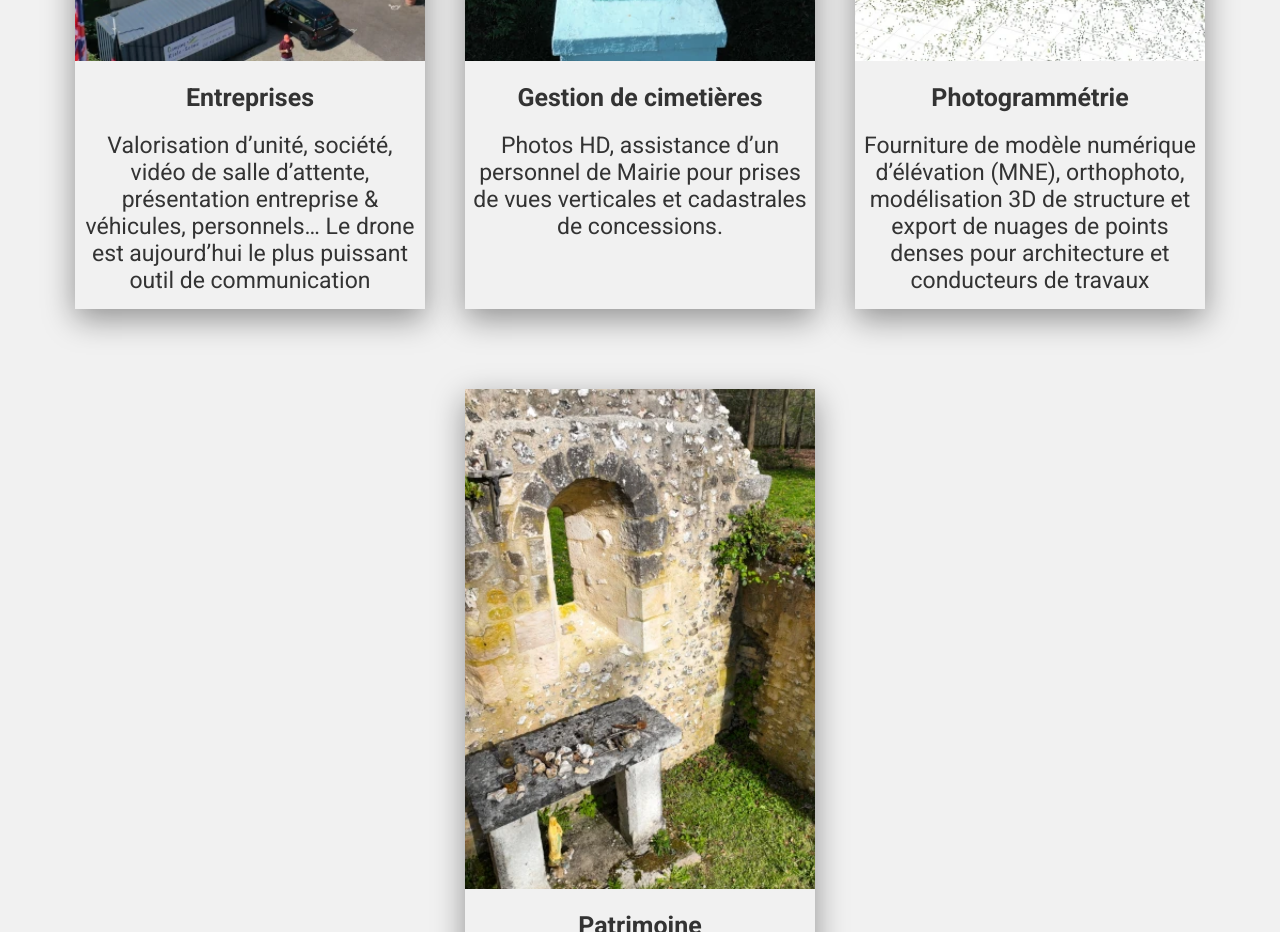
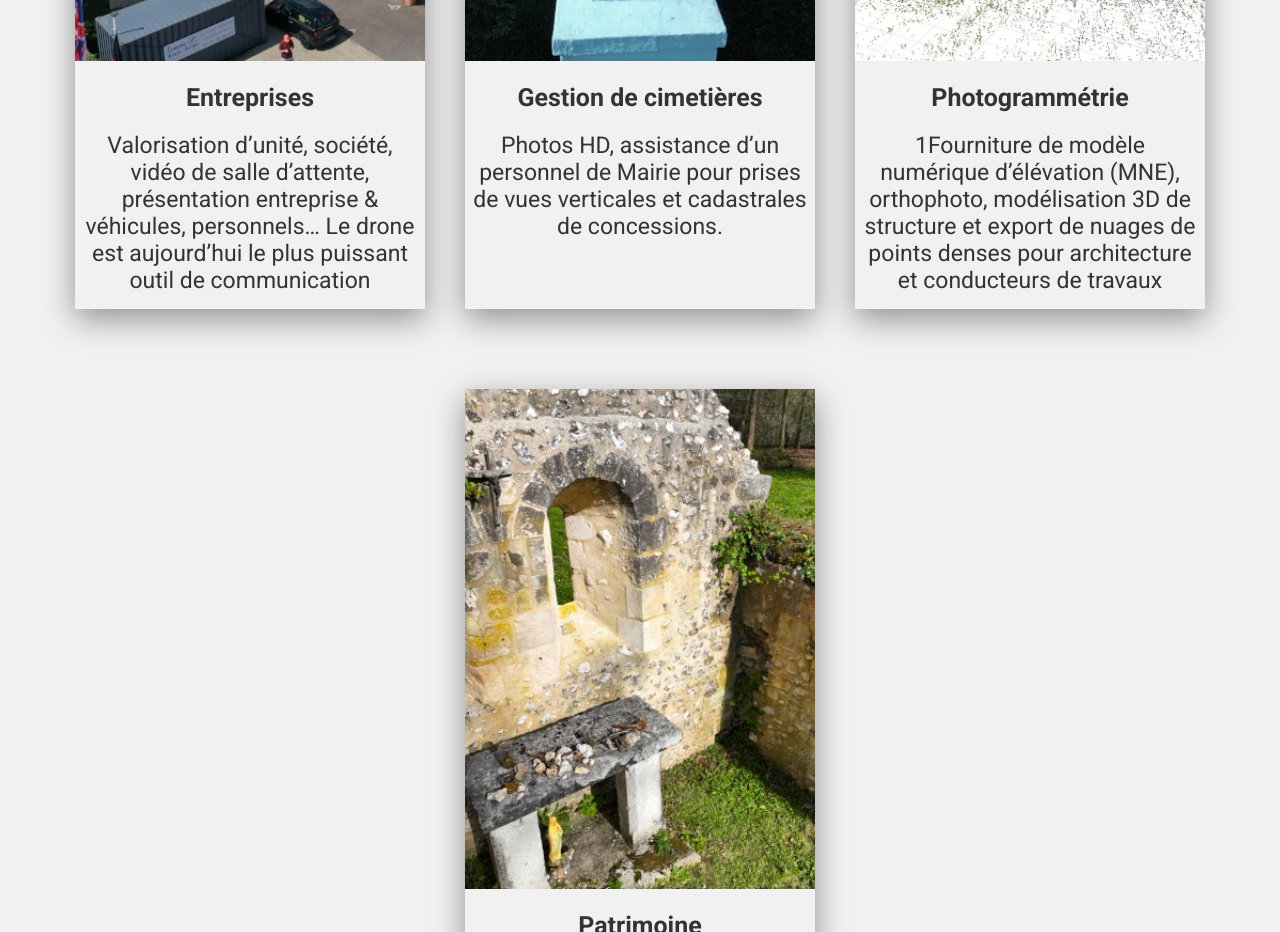
Before and after one commit to nitral974/yoval, a plain HTML site: page index.html in a window 1280 px wide. Shown: the part 2340-3272 px from the top of the page. Drawn offline with Linux system fonts and the light colour scheme.

Commit message:
test connexion

```diff
--- a/index.html
+++ b/index.html
@@ -97,7 +97,7 @@
         </div>
         <h2>Photogrammétrie</h2>
         <p>
-          Fourniture de modèle numérique d’élévation (MNE), orthophoto, modélisation 3D de structure et export de nuages de points denses pour architecture et conducteurs de travaux
+          1Fourniture de modèle numérique d’élévation (MNE), orthophoto, modélisation 3D de structure et export de nuages de points denses pour architecture et conducteurs de travaux
         </p>
       </div>
       <div class="carte-info">
```
